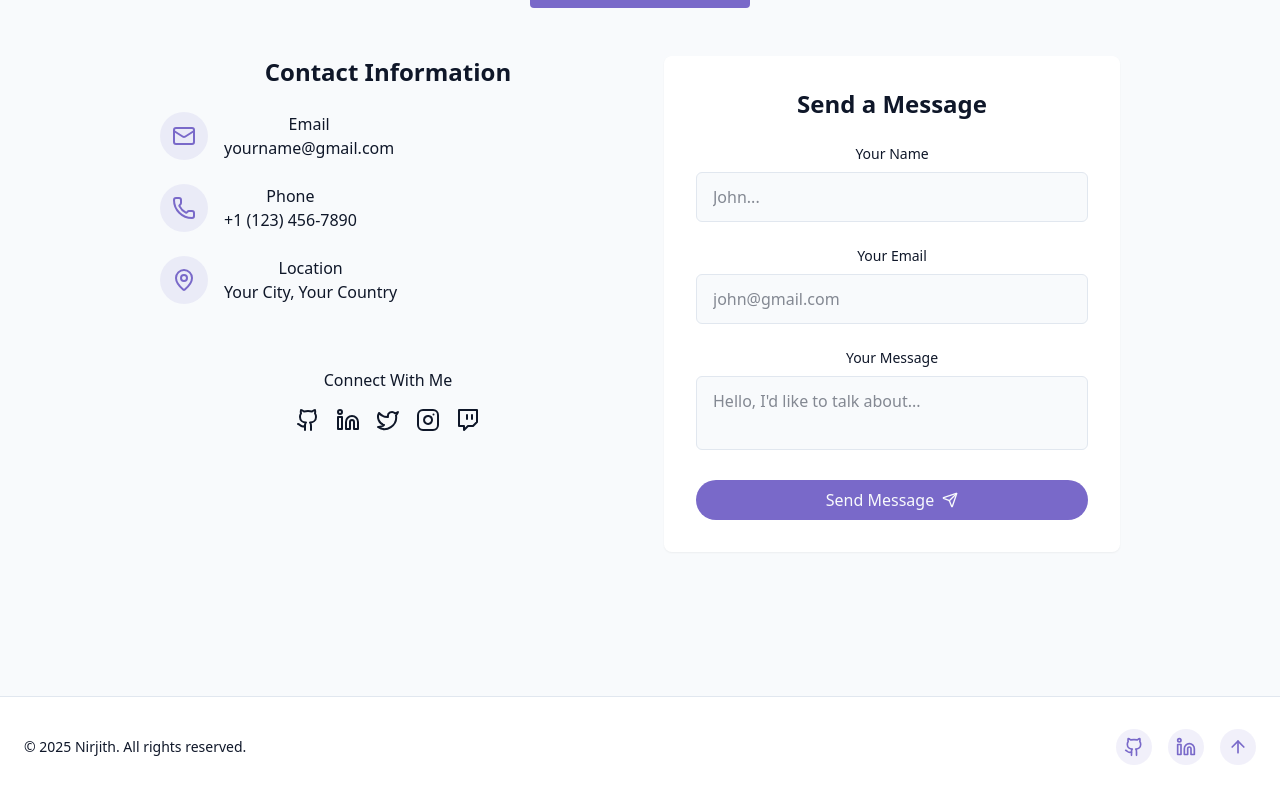
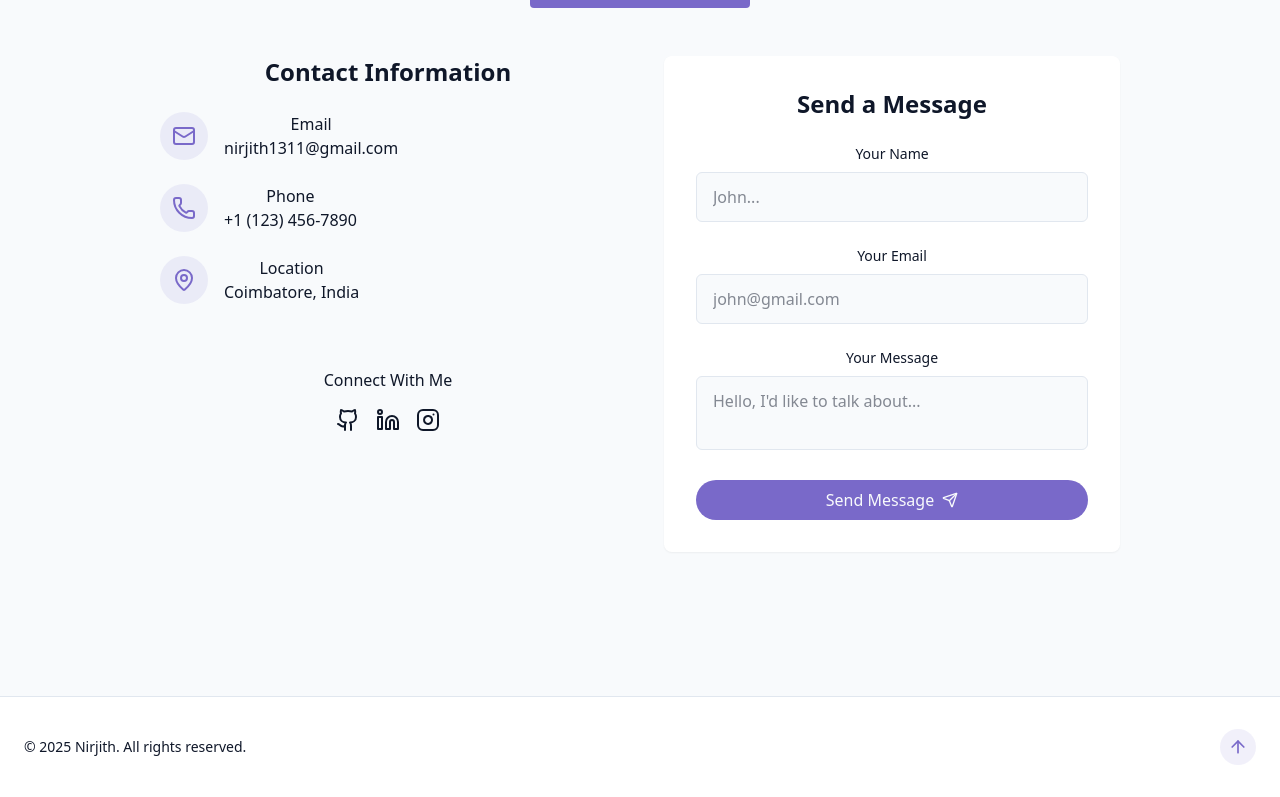
Before and after one commit to Nirjith13/personal-portfolio, a React (Vite) app: page / in a window 1280 px wide. Shown: the part 3728-4525 px from the top of the page. Built offline with nearby package versions, Linux system fonts and the light colour scheme.

Commit message:
updated files

```diff
--- a/src/components/ContactSection.jsx
+++ b/src/components/ContactSection.jsx
@@ -63,10 +63,10 @@ export const ContactSection = () => {
                 <div>
                   <h4 className="font-medium">Email</h4>
                   <a
-                    href="mailto:yourname@gmail.com"
+                    href="#"
                     className="text-muted-foreground hover:text-primary transition-colors"
                   >
-                    yourname@gmail.com
+                    nirjith1311@gmail.com
                   </a>
                 </div>
               </div>
@@ -77,7 +77,7 @@ export const ContactSection = () => {
                 <div>
                   <h4 className="font-medium">Phone</h4>
                   <a
-                    href="tel:+11234567890"
+                    href="#"
                     className="text-muted-foreground hover:text-primary transition-colors"
                   >
                     +1 (123) 456-7890
@@ -91,7 +91,7 @@ export const ContactSection = () => {
                 <div>
                   <h4 className="font-medium">Location</h4>
                   <span className="text-muted-foreground">
-                    Your City, Your Country
+                    Coimbatore, India
                   </span>
                 </div>
               </div>
@@ -101,7 +101,7 @@ export const ContactSection = () => {
               <h4 className="font-medium mb-4">Connect With Me</h4>
               <div className="flex space-x-4 justify-center">
                 <a
-                  href="https://github.com/yourusername"
+                  href="https://github.com/Nirjith13"
                   target="_blank"
                   rel="noopener noreferrer"
                   className="hover:text-primary transition"
@@ -109,37 +109,23 @@ export const ContactSection = () => {
                   <Github />
                 </a>
                 <a
-                  href="https://linkedin.com/in/yourusername"
+                  href="https://linkedin.com/in/Nirjith13"
                   target="_blank"
                   rel="noopener noreferrer"
                   className="hover:text-primary transition"
                 >
                   <Linkedin />
                 </a>
+
                 <a
-                  href="https://twitter.com/yourusername"
-                  target="_blank"
-                  rel="noopener noreferrer"
-                  className="hover:text-primary transition"
-                >
-                  <Twitter />
-                </a>
-                <a
-                  href="https://instagram.com/yourusername"
+                  href="#"
                   target="_blank"
                   rel="noopener noreferrer"
                   className="hover:text-primary transition"
                 >
                   <Instagram />
                 </a>
-                <a
-                  href="https://twitch.tv/yourusername"
-                  target="_blank"
-                  rel="noopener noreferrer"
-                  className="hover:text-primary transition"
-                >
-                  <Twitch />
-                </a>
+
               </div>
             </div>
           </div>
--- a/src/components/Footer.jsx
+++ b/src/components/Footer.jsx
@@ -11,22 +11,6 @@ export const Footer = () => {
 
       <div className="flex space-x-4">
         <a
-          href="https://github.com/dashboard"
-          target="_blank"
-          rel="noopener noreferrer"
-          className="p-2 rounded-full bg-primary/10 hover:bg-primary/20 text-primary transition-colors"
-        >
-          <Github size={20} />
-        </a>
-        <a
-          href="https://linkedin.com/in/Nirjith13"
-          target="_blank"
-          rel="noopener noreferrer"
-          className="p-2 rounded-full bg-primary/10 hover:bg-primary/20 text-primary transition-colors"
-        >
-          <Linkedin size={20} />
-        </a>
-        <a
           href="#hero"
           className="p-2 rounded-full bg-primary/10 hover:bg-primary/20 text-primary transition-colors"
         >
```
